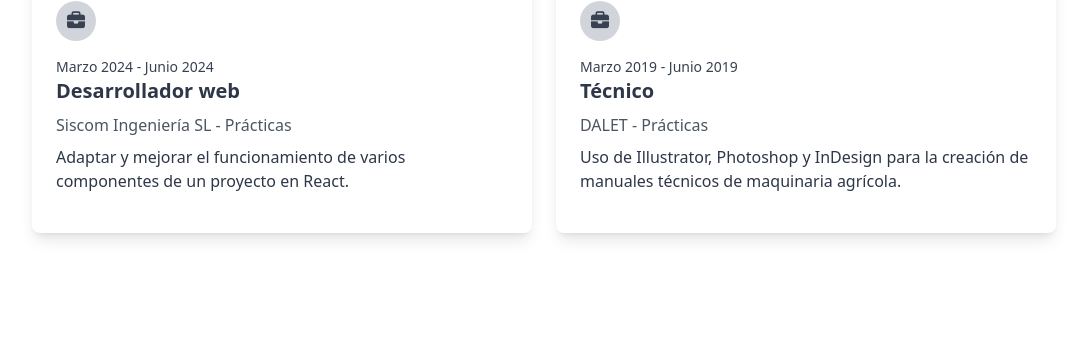
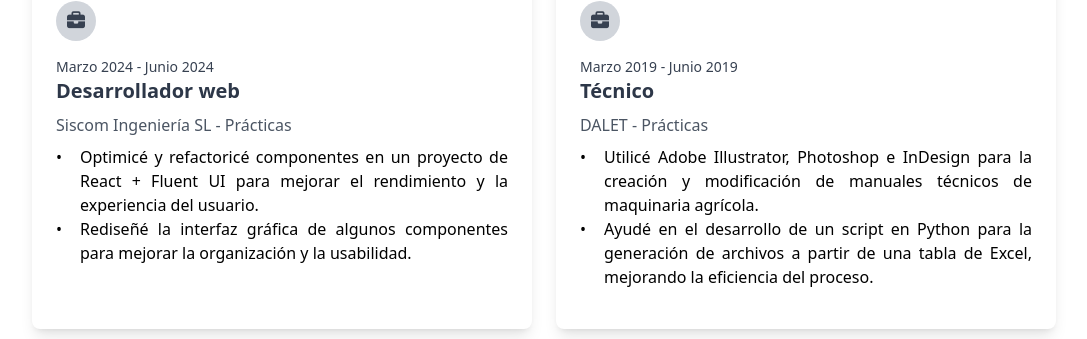
Before and after one commit to alexgg9/portfolio, an Angular app: page /experiencia in a window 1280 px wide. Shown: the part 2199-2538 px from the top of the page, without its empty margins (96-1183 px from the left). Built offline with nearby package versions, Linux system fonts and the light colour scheme.

Commit message:
ChangesExperienceSection

```diff
--- a/src/app/components/experience/experience.component.css
+++ b/src/app/components/experience/experience.component.css
@@ -0,0 +1,22 @@
+.adjusted-list {
+    padding-left: 0;
+    list-style-position: inside;
+  }
+
+  .adjusted-list li {
+    display: flex;
+    align-items: baseline;
+    text-align: justify;
+  }
+
+  .adjusted-list li::before {
+    content: "•";
+    display: inline-block;
+    width: 1em;
+    margin-right: 0.5em;
+    flex-shrink: 0;
+  }
+
+  .adjusted-list li p {
+    flex: 1;
+  }
--- a/src/app/components/experience/experience.component.html
+++ b/src/app/components/experience/experience.component.html
@@ -16,8 +16,16 @@
                     <time class="date block text-sm text-gray-700 mt-2">Marzo 2024 - Junio 2024</time>
                     <h2 class="text-xl font-bold text-gray-800 mb-2">Desarrollador web</h2>
                     <h3 class="text-base font-medium text-gray-600 mb-2">Siscom Ingeniería SL - Prácticas</h3>
-                    <p class="text-gray-600 mb-4">Adaptar y mejorar el funcionamiento de varios componentes de un proyecto en React.</p>
+                    <ul class="mb-4 list-disc list-inside text-justify adjusted-list">
+                        <li>
+                            Optimicé y refactoricé componentes en un proyecto de React + Fluent UI para mejorar el rendimiento y la experiencia del usuario.
+                        </li>
+                        <li>
+                            Rediseñé la interfaz gráfica de algunos componentes para mejorar la organización y la usabilidad.
+                        </li>
+                    </ul>
                 </div>
+
             </div>
 
             <div class="experience-card bg-white rounded-lg overflow-hidden shadow-lg relative">
@@ -34,7 +42,14 @@
                     <time class="date block text-sm text-gray-700 mt-2">Marzo 2019 - Junio 2019</time>
                     <h2 class="text-xl font-bold text-gray-800 mb-2">Técnico</h2>
                     <h3 class="text-base font-medium text-gray-600 mb-2">DALET - Prácticas</h3>
-                    <p class="text-gray-600 mb-4">Uso de Illustrator, Photoshop y InDesign para la creación de manuales técnicos de maquinaria agrícola.</p>
+                    <ul class="mb-4 list-disc list-inside text-justify adjusted-list">
+                        <li>
+                            Utilicé Adobe Illustrator, Photoshop e InDesign para la creación y modificación de manuales técnicos de maquinaria agrícola.
+                        </li>
+                        <li>
+                            Ayudé en el desarrollo de un script en Python para la generación de archivos a partir de una tabla de Excel, mejorando la eficiencia del proceso.
+                        </li>
+                    </ul>
                 </div>
             </div>
         </div>
```
